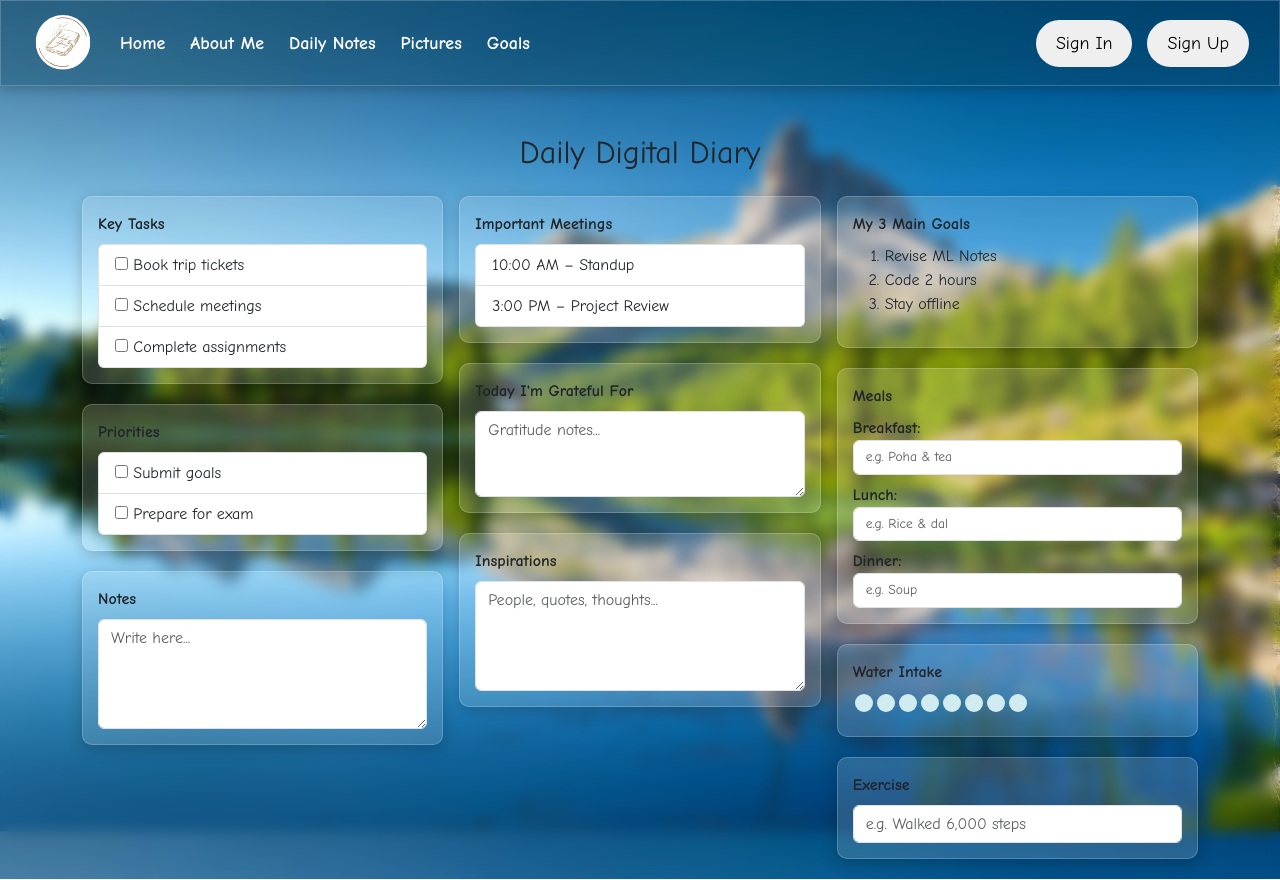
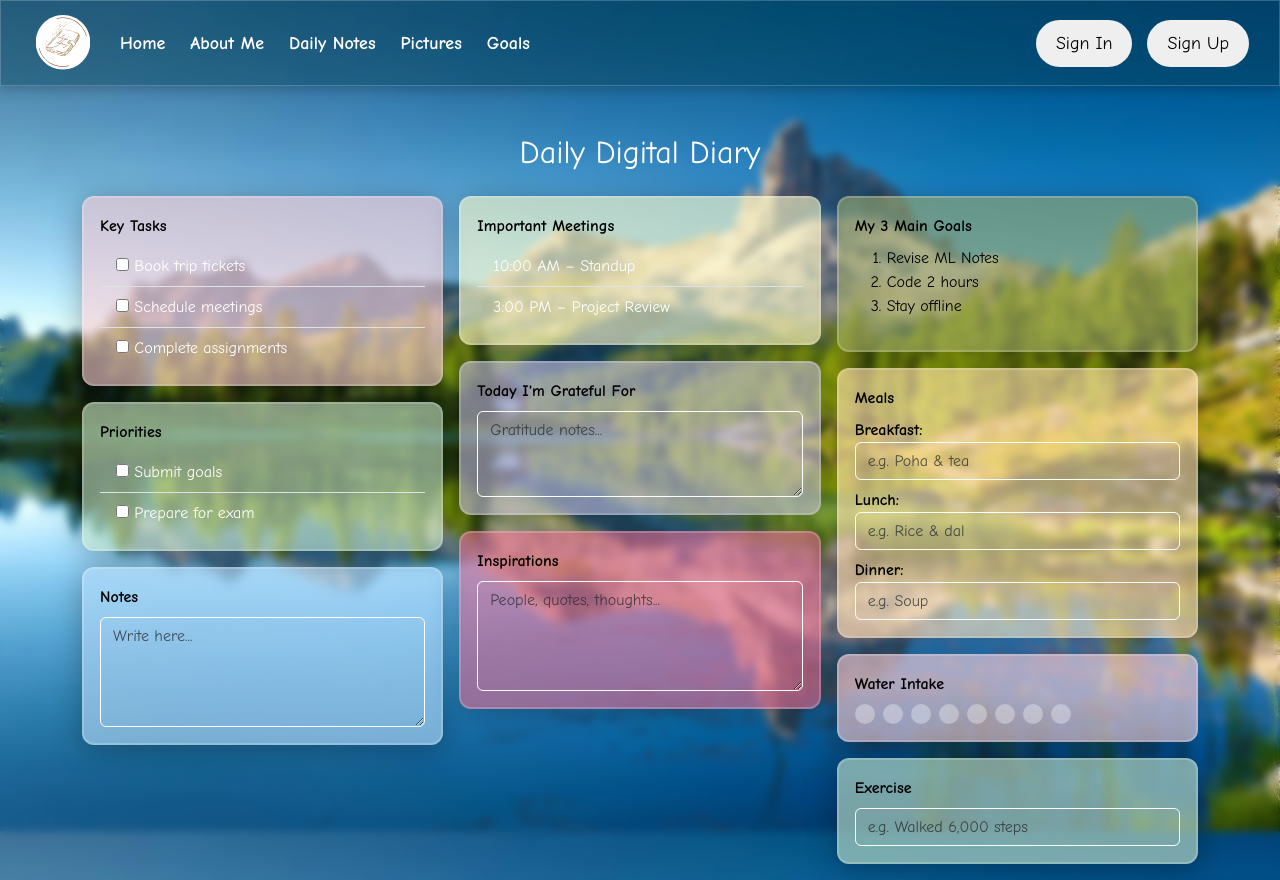
Before and after one commit to anchaltyagi1/Digital-Diary, a React (Vite) app: page / in a window 1280 px wide. Built offline with nearby package versions, Linux system fonts and the light colour scheme.

Commit message:
UI update

```diff
--- a/src/components/Home.jsx
+++ b/src/components/Home.jsx
@@ -1,95 +1,125 @@
 import React from "react";
 import "bootstrap/dist/css/bootstrap.min.css";
-import '../styles/Home.css'; // Optional: if you have custom styles
+import "../styles/Home.css";
+
+// Translucent pastel colors with alpha (glass tint)
+const colors = [
+  "rgba(255, 205, 211, 0.6)", // light red
+  "rgba(200, 230, 201, 0.6)", // light green
+  "rgba(187, 222, 251, 0.6)", // light blue
+  "rgba(255, 249, 196, 0.6)", // light yellow
+  "rgba(194, 187, 219, 0.6)", // light purple
+  "rgba(226, 102, 138, 0.6)", // light purple
+  "rgba(154, 163, 101, 0.6)", // light orange
+  "rgba(255, 224, 178, 0.6)", // light orange
+];
+
+// Reusable CardBox with glass effect + dynamic color tint
+const CardBox = ({ title, index, children }) => {
+  const backgroundColor = colors[index % colors.length];
+
+  const glassStyle = {
+    backgroundColor,
+    backdropFilter: "blur(20px)",
+    WebkitBackdropFilter: "blur(20px)",
+    border: "2px solid rgba(255, 255, 255, 0.2)",
+    borderRadius: "12px",
+    padding: "1rem",
+    marginBottom: "1rem",
+    boxShadow: "0 4px 30px rgba(0, 0, 0, 0.3)",
+    color: "black",
+  };
+
+  return (
+    <div className="card-box" style={glassStyle}>
+      <div className="section-title mb-2 fw-semibold">{title}</div>
+      {children}
+    </div>
+  );
+};
 
 const DigitalDiary = () => {
   return (
-    <>
-      {/* Main Diary Layout */}
     <main className="container mt-5">
-        <h2 className="text-center mb-4">Daily Digital Diary</h2>
+      <h2 className="text-center text-white mb-4">Daily Digital Diary</h2>
       <div className="row g-3">
 
         {/* Column 1 */}
         <div className="col-md-4">
-            <div className="card-box">
-              <div className="section-title">Key Tasks</div>
-              <ul className="list-group list-group-sm">
-                <li className="list-group-item"><input type="checkbox" /> Book trip tickets</li>
-                <li className="list-group-item"><input type="checkbox" /> Schedule meetings</li>
-                <li className="list-group-item"><input type="checkbox" /> Complete assignments</li>
+          <CardBox title="Key Tasks" index={0}>
+            <ul className="list-group list-group-flush">
+              <li className="list-group-item bg-transparent text-white"><input type="checkbox" /> Book trip tickets</li>
+              <li className="list-group-item bg-transparent text-white"><input type="checkbox" /> Schedule meetings</li>
+              <li className="list-group-item bg-transparent text-white"><input type="checkbox" /> Complete assignments</li>
             </ul>
-            </div>
+          </CardBox>
 
-            <div className="card-box">
-              <div className="section-title">Priorities</div>
-              <ul className="list-group">
-                <li className="list-group-item"><input type="checkbox" /> Submit goals</li>
-                <li className="list-group-item"><input type="checkbox" /> Prepare for exam</li>
+          <CardBox title="Priorities" index={1}>
+            <ul className="list-group list-group-flush">
+              <li className="list-group-item bg-transparent text-white"><input type="checkbox" /> Submit goals</li>
+              <li className="list-group-item bg-transparent text-white"><input type="checkbox" /> Prepare for exam</li>
             </ul>
-            </div>
+          </CardBox>
 
-            <div className="card-box">
-              <div className="section-title">Notes</div>
-              <textarea className="form-control" rows="4" placeholder="Write here..."></textarea>
-            </div>
+          <CardBox title="Notes" index={2}>
+            <textarea className="form-control bg-transparent text-white border-white" rows="4" placeholder="Write here..."></textarea>
+          </CardBox>
         </div>
 
         {/* Column 2 */}
         <div className="col-md-4">
-            <div className="card-box">
-              <div className="section-title">Important Meetings</div>
-              <ul className="list-group">
-                <li className="list-group-item">10:00 AM – Standup</li>
-                <li className="list-group-item">3:00 PM – Project Review</li>
+          <CardBox title="Important Meetings" index={3}>
+            <ul className="list-group list-group-flush">
+              <li className="list-group-item bg-transparent text-white">10:00 AM – Standup</li>
+              <li className="list-group-item bg-transparent text-white">3:00 PM – Project Review</li>
             </ul>
-            </div>
+          </CardBox>
 
-            <div className="card-box">
-              <div className="section-title">Today I'm Grateful For</div>
-              <textarea className="form-control" rows="3" placeholder="Gratitude notes..."></textarea>
-            </div>
+          <CardBox title="Today I'm Grateful For" index={4}>
+            <textarea className="form-control bg-transparent text-white border-white" rows="3" placeholder="Gratitude notes..."></textarea>
+          </CardBox>
 
-            <div className="card-box">
-              <div className="section-title">Inspirations</div>
-              <textarea className="form-control" rows="4" placeholder="People, quotes, thoughts..."></textarea>
-            </div>
+          <CardBox title="Inspirations" index={5}>
+            <textarea className="form-control bg-transparent text-white border-white" rows="4" placeholder="People, quotes, thoughts..."></textarea>
+          </CardBox>
         </div>
 
         {/* Column 3 */}
         <div className="col-md-4">
-            <div className="card-box">
-              <div className="section-title">My 3 Main Goals</div>
+          <CardBox title="My 3 Main Goals" index={6}>
             <ol>
               <li>Revise ML Notes</li>
               <li>Code 2 hours</li>
               <li>Stay offline</li>
             </ol>
+          </CardBox>
+
+          <CardBox title="Meals" index={7}>
+            <div className="mb-2"><strong>Breakfast:</strong> <input type="text" className="form-control bg-transparent text-white border-white" placeholder="e.g. Poha & tea" /></div>
+            <div className="mb-2"><strong>Lunch:</strong> <input type="text" className="form-control bg-transparent text-white border-white" placeholder="e.g. Rice & dal" /></div>
+            <div><strong>Dinner:</strong> <input type="text" className="form-control bg-transparent text-white border-white" placeholder="e.g. Soup" /></div>
+          </CardBox>
+
+          <CardBox title="Water Intake" index={8}>
+            <div className="d-flex gap-2 flex-wrap">
+              {Array.from({ length: 8 }).map((_, i) => (
+                <span key={i} style={{
+                  width: "20px",
+                  height: "20px",
+                  backgroundColor: "#ffffff55",
+                  borderRadius: "50%",
+                  display: "inline-block"
+                }}></span>
+              ))}
             </div>
+          </CardBox>
 
-            <div className="card-box">
-              <div className="section-title">Meals</div>
-              <div className="meal-input mb-2"><strong>Breakfast:</strong> <input type="text" className="form-control" placeholder="e.g. Poha & tea" /></div>
-              <div className="meal-input mb-2"><strong>Lunch:</strong> <input type="text" className="form-control" placeholder="e.g. Rice & dal" /></div>
-              <div className="meal-input"><strong>Dinner:</strong> <input type="text" className="form-control" placeholder="e.g. Soup" /></div>
-            </div>
-
-            <div className="card-box">
-              <div className="section-title">Water Intake</div>
-              <div className="water-box">
-                <span></span><span></span><span></span><span></span>
-                <span></span><span></span><span></span><span></span>
-              </div>
-            </div>
-
-            <div className="card-box">
-              <div className="section-title">Exercise</div>
-              <input type="text" className="form-control" placeholder="e.g. Walked 6,000 steps" />
-            </div>
+          <CardBox title="Exercise" index={9}>
+            <input type="text" className="form-control bg-transparent text-white border-white" placeholder="e.g. Walked 6,000 steps" />
+          </CardBox>
         </div>
       </div>
     </main>
-    </>
   );
 };
 
--- a/src/styles/Home.css
+++ b/src/styles/Home.css
@@ -4,7 +4,7 @@ body {
   background-repeat: no-repeat;
   background-position: center center;
   background-attachment: fixed;
-  backdrop-filter: blur(7px);
+  backdrop-filter: blur(4px);
   margin: 0;
   padding: 0;
 }
@@ -14,17 +14,6 @@ body {
     font-weight: 600;
     font-size: 1rem;
     margin-bottom: 8px;
-  }
-
-  .card-box {
-    background-color: rgba(255, 255, 255, 0.15);
-    backdrop-filter: blur(10px);
-    -webkit-backdrop-filter: blur(10px); /* for Safari */
-    padding: 15px;
-    border-radius: 10px;
-    box-shadow: 0 4px 15px rgba(0, 0, 0, 0.2);
-    border: 1px solid rgba(255, 255, 255, 0.2);
-    margin-bottom: 20px;
   }
 
   .label-input {
--- a/src/styles/Navbar.css
+++ b/src/styles/Navbar.css
@@ -1,6 +1,6 @@
 nav {
-  background-color: rgba(0, 62, 81, 0.3); /* translucent version of #84d2ea */
-  backdrop-filter: blur(12px);
+  background-color: rgba(0, 62, 81, 0.4); /* translucent version of #84d2ea */
+  backdrop-filter: blur(10px);
   -webkit-backdrop-filter: blur(12px); /* Safari support */
   padding: 10px 30px;
   display: flex;
```
Lines whose indentation alone changed are shown as unchanged.
